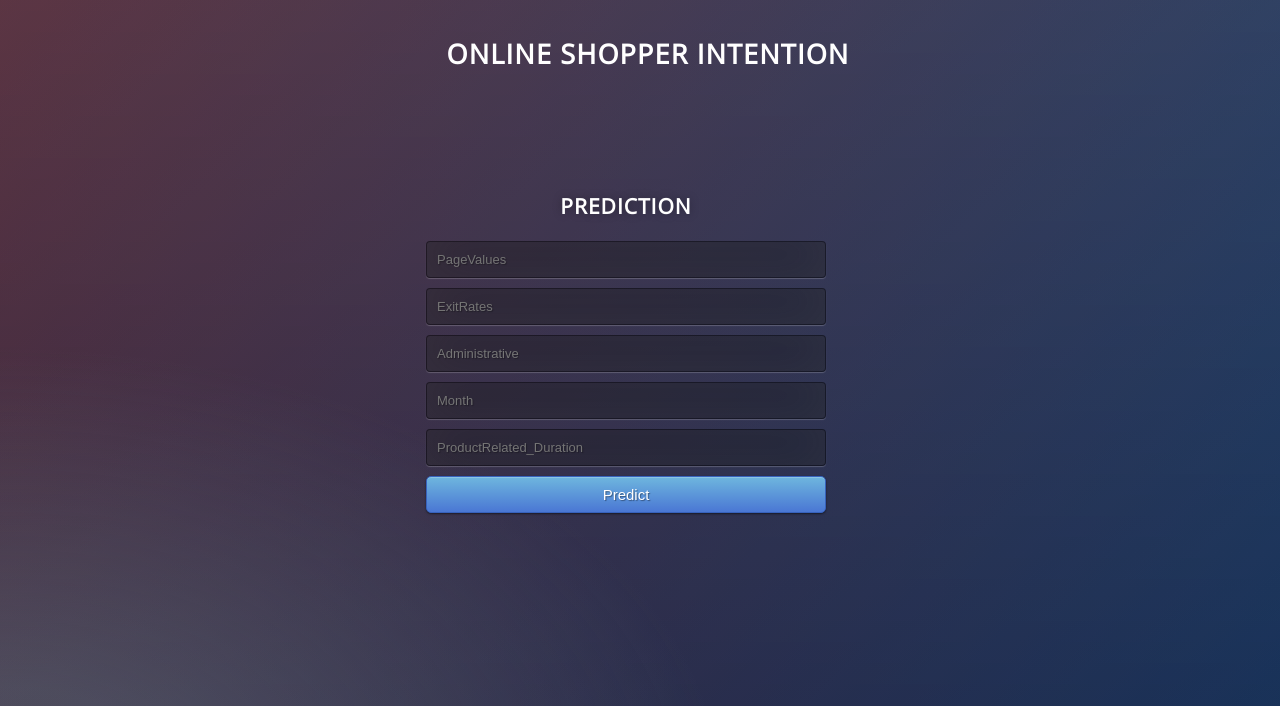
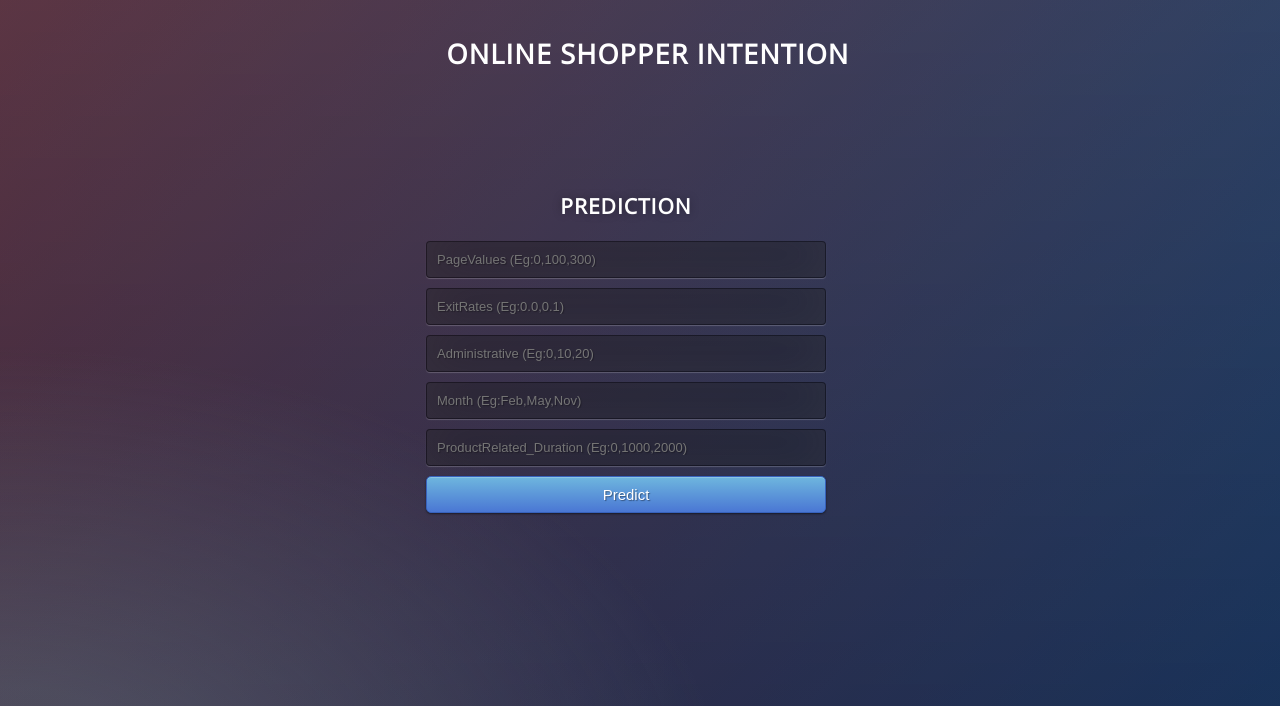
Before and after one commit to trs-kaushik/Deployment_ML, a Flask app: page / in a window 1280 px wide. Shown: the top 706 px of the page. Run offline with Flask 2, Linux system fonts and the light colour scheme; parts of the project's set-up code (start-up, migrations or seed data) failed here and were passed over.

Commit message:
Html change commit

```diff
--- a/Online_Shoppers_Intention/templates/index.html
+++ b/Online_Shoppers_Intention/templates/index.html
@@ -28,11 +28,11 @@
 
      <!-- Main Input For Receiving Query to our ML -->
 					<form action="{{ url_for('predict')}}"method="post">
-					<input type="text" name="PageValues" placeholder="PageValues" required="required" />
-					<input type="text" name="ExitRates" placeholder="ExitRates" required="required" />
-					<input type="text" name="Administrative" placeholder="Administrative" required="required" />
-					<input type="text" name="Month" placeholder="Month" required="required" />
-					<input type="text" name="ProductRelated_Duration" placeholder="ProductRelated_Duration" required="required" />
+					<input type="text" name="PageValues" placeholder="PageValues (Eg:0,100,300)" required="required" />
+					<input type="text" name="ExitRates" placeholder="ExitRates (Eg:0.0,0.1)" required="required" />
+					<input type="text" name="Administrative" placeholder="Administrative (Eg:0,10,20)" required="required" />
+					<input type="text" name="Month" placeholder="Month (Eg:Feb,May,Nov)" required="required" />
+					<input type="text" name="ProductRelated_Duration" placeholder="ProductRelated_Duration (Eg:0,1000,2000)" required="required" />
 
 					<button type="submit" class="btn btn-primary btn-block btn-large">Predict</button>
 					</form>
```
